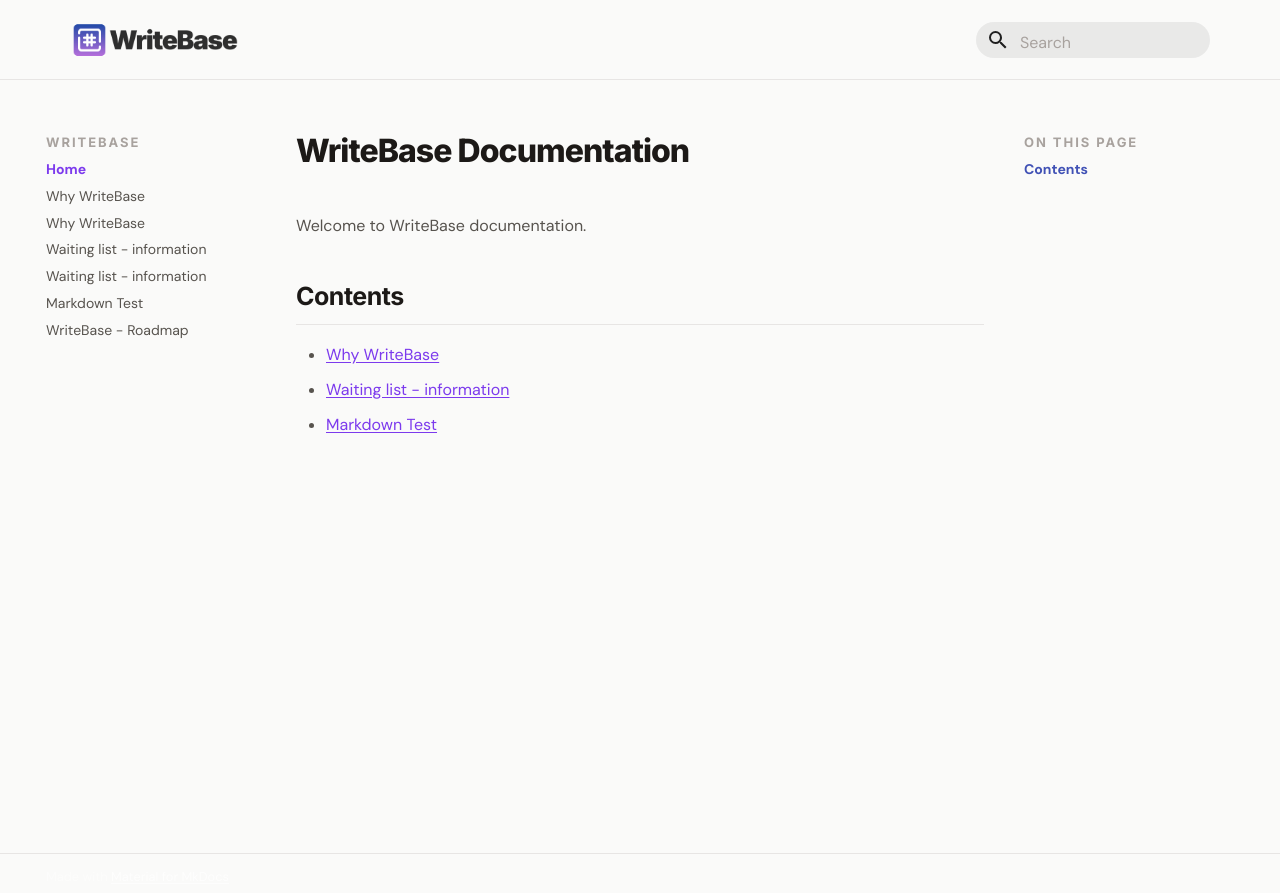
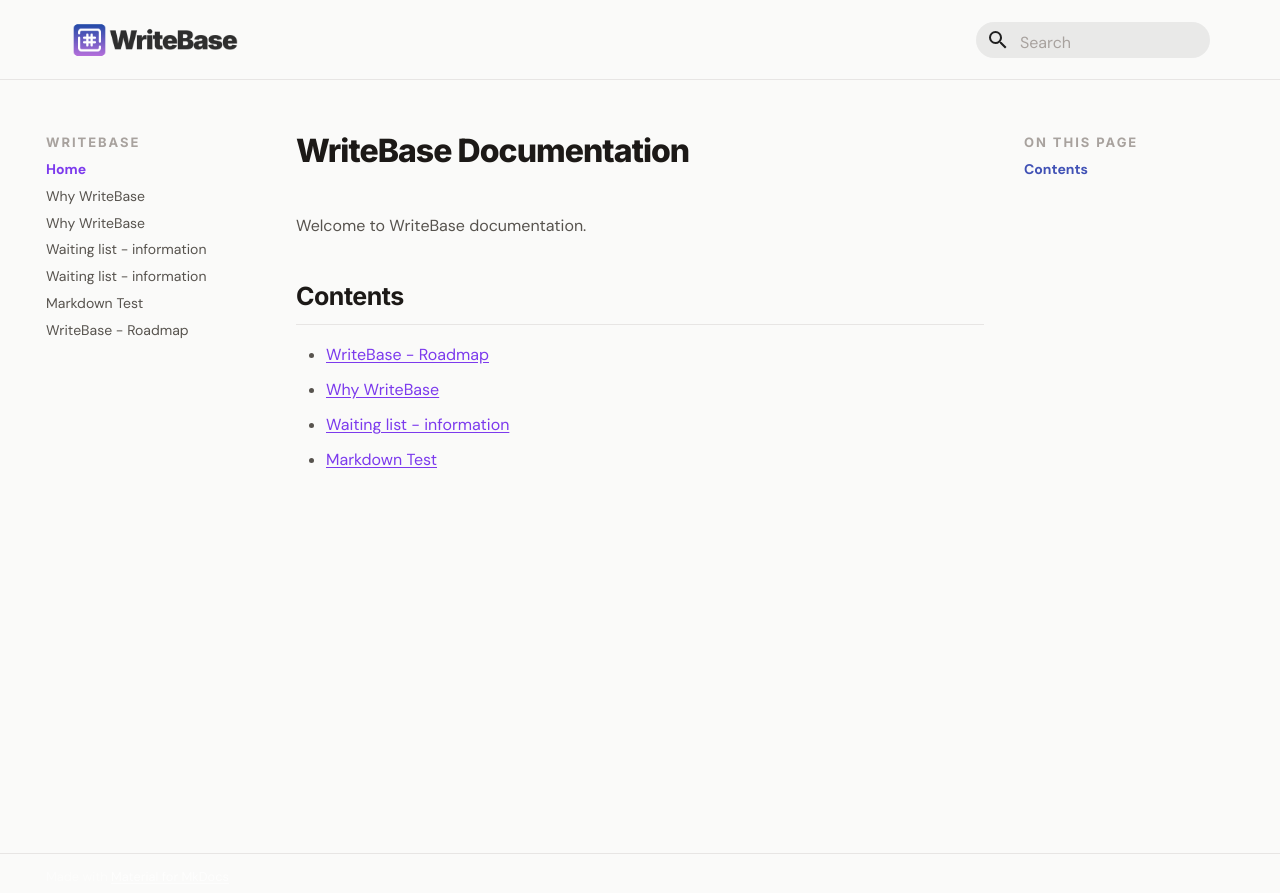
Before and after one commit to larssonhthomas-afk/writebase-docs, an MkDocs documentation site: the page built from docs/00_home.md, in a window 1280 px wide. Shown: the top 893 px of the page. Built offline with MkDocs 1.6.1 and Material for MkDocs 9.7.7, drawn with Linux system fonts in a browser that asks for light colours; some web fonts are replaced.

Commit message:
Update index

```diff
--- a/docs/00_home.md
+++ b/docs/00_home.md
@@ -8,6 +8,7 @@ Welcome to WriteBase documentation.
 
 ## Contents
 
+- [WriteBase - Roadmap](./9writebase---roadmap.md)
 - [Why WriteBase](./10why-writebase.md)
 - [Waiting list - information](./20waiting-list---information.md)
 - [Markdown Test](./30markdown-test.md)
```
